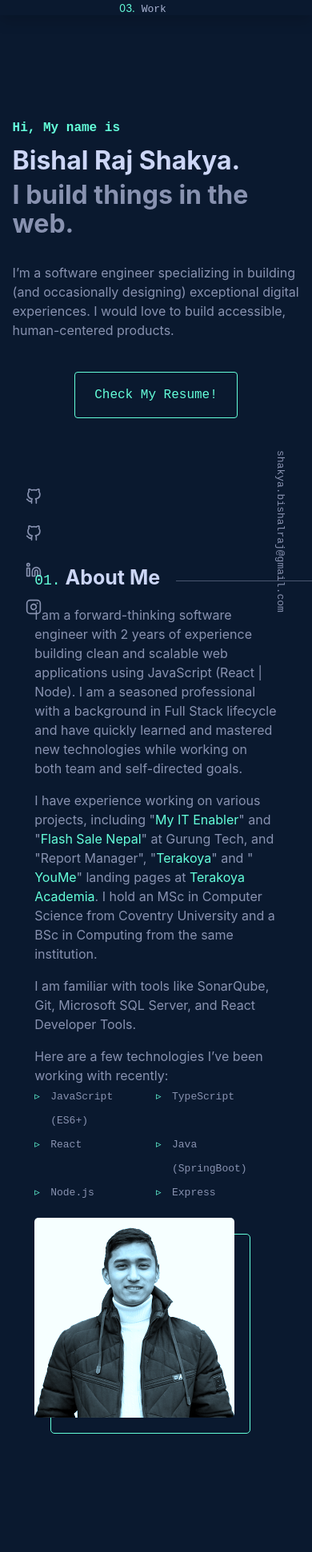
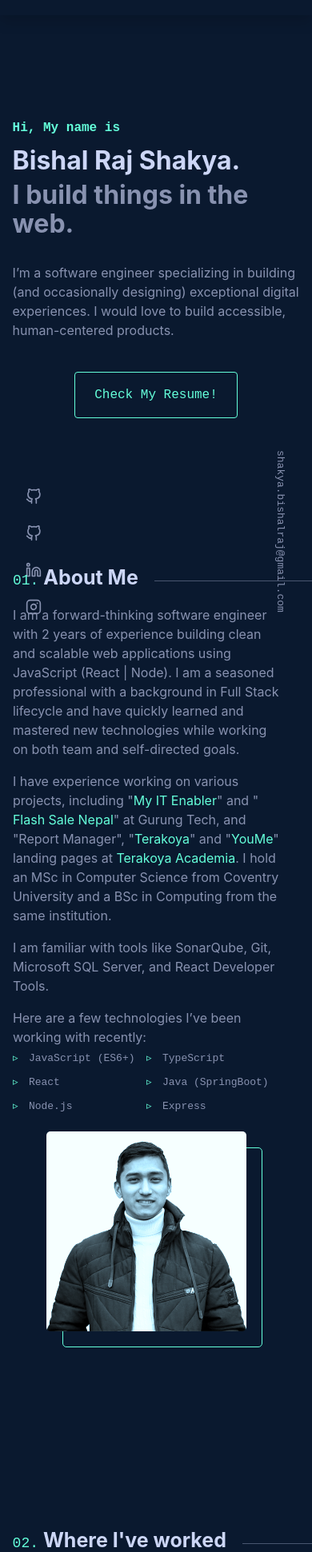
Before and after one commit to BishalRaj/portfolio-2023, a React (Vite) app: page / in a window 390 px wide. Shown: the part 56-1997 px from the top of the page at 80% size. Built offline with nearby package versions, Linux system fonts and the light colour scheme.

Commit message:
mobile view implemented

```diff
--- a/src/App.tsx
+++ b/src/App.tsx
@@ -9,12 +9,24 @@ import PersonalProjects from "./components/PersonalProjectComponent/PersonalProj
 import Contact from "./components/ContactComponent/Contact";
 import Footer from "./components/FooterComponent/Footer";
 import NavRef from "./ref/NavRef";
-import { useRef } from "react";
+import { useEffect, useRef, useState } from "react";
+
 function App() {
   const about = useRef(null);
   const experience = useRef(null);
   const work = useRef(null);
   const contact = useRef(null);
+
+  const [screenSize, setScreenSize] = useState<number>(window.innerWidth);
+  useEffect(() => {
+    const handleResize = () => {
+      setScreenSize(window.innerWidth);
+    };
+    window.addEventListener("resize", handleResize);
+    return () => {
+      window.removeEventListener("resize", handleResize);
+    };
+  }, []);
 
   const onNavClick = (stateRef: any) => {
     window.scrollTo({
@@ -30,6 +42,7 @@ function App() {
       <NavBar
         onNavClick={onNavClick}
         navRef={{ about, experience, work, contact }}
+        screenSize={screenSize}
       />
       {/* Section Intro */}
       <section>
@@ -43,13 +56,13 @@ function App() {
 
       {/* Work History */}
       <section ref={experience}>
-        <Work />
+        <Work screenSize={screenSize} />
       </section>
       <section ref={work}>
-        <PersonalProjects />
+        <PersonalProjects screenSize={screenSize} />
       </section>
       <section ref={contact}>
-        <Contact />
+        <Contact screenSize={screenSize} />
       </section>
 
       <Footer />
--- a/src/components/AboutComponent/style.scss
+++ b/src/components/AboutComponent/style.scss
@@ -128,17 +128,24 @@ h2 {
 }
 
 @media only screen and (max-width: 428px) {
-  .about-sans {
-    padding: 0px !important;
+  .about-sans,
+  .section-about {
+    margin: 0;
+    min-width: 100% !important;
+    max-width: 100% !important;
   }
+
   .about-img-div {
     width: 250px !important;
+    margin: auto;
     &::after {
       width: 250px;
       height: 250px;
     }
   }
   .section-about {
-    margin-bottom: 50%;
+    margin-bottom: 15%;
+    padding-left: 1%;
+    padding-right: 1%;
   }
 }
--- a/src/components/ContactComponent/Contact.tsx
+++ b/src/components/ContactComponent/Contact.tsx
@@ -1,18 +1,17 @@
 import React from "react";
 import { Col, Row } from "react-bootstrap";
 import "./style.scss";
-const Contact = ({ ref }: any) => {
+const Contact = ({ screenSize }: any) => {
   return (
     <div
       className="contact text-center d-flex align-items-center justify-content-center flex-column"
       id="contact"
-      ref={ref}
     >
       <h1>What's Next?</h1>
 
       <h2 className="my-3">Get In Touch</h2>
 
-      <p className="mx-auto" style={{ width: "35%" }}>
+      <p className="mx-auto">
         I’m not actively looking for any new opportunities, my inbox is always
         open. Whether you have a question or just want to say hi, I’ll try my
         best to get back to you!
--- a/src/components/ContactComponent/style.scss
+++ b/src/components/ContactComponent/style.scss
@@ -1,3 +1,14 @@
 .contact {
   height: 100vh;
+  p {
+    width: 35%;
+  }
 }
+
+@media only screen and (max-width: 428px) {
+  .contact {
+    p {
+      width: 95%;
+    }
+  }
+}
--- a/src/components/NavBarComponent/NavBar.tsx
+++ b/src/components/NavBarComponent/NavBar.tsx
@@ -1,13 +1,11 @@
 import { Navbar as NavbarBs } from "react-bootstrap";
+import { useEffect, useState } from "react";
+import { RxHamburgerMenu } from "react-icons/rx";
 import navItems from "../../data/nav.json";
 import firstLetterUpperCase from "../../utilities/firstLetterUpperCase";
 import "./style.scss";
-import { useEffect, useState } from "react";
-// import { useRef } from "react";
-// import { useIsVisible } from "../../utilities/useIsVisible";
-// import NavRef from "../../ref/NavRef";
 
-const NavBar = ({ onNavClick, navRef }: any) => {
+const NavBar = ({ onNavClick, navRef, screenSize }: any) => {
   const { about, experience, work, contact } = navRef;
   const [prevScrollPos, setPrevScrollPos] = useState(window.pageYOffset);
   const [visible, setVisible] = useState(true);
@@ -35,10 +33,9 @@ const NavBar = ({ onNavClick, navRef }: any) => {
     >
       Bishal
       <ul className="ms-auto my-auto nav-list">
-        {navItems.map((item, index) => (
+        {screenSize > 428 ? (
+          navItems.map((item, index) => (
             <li
-            // to={`#${item.item}`}
-            // as={NavLink}
               onClick={() => {
                 switch (item.item) {
                   case "about":
@@ -60,20 +57,13 @@ const NavBar = ({ onNavClick, navRef }: any) => {
             >
               <span>0{index + 1}.</span> {firstLetterUpperCase(item.item)}
             </li>
-        ))}
+          ))
+        ) : (
+          <div>
+            <RxHamburgerMenu />
+          </div>
+        )}
       </ul>
-      {/* <Nav className="ms-auto">
-        {navItems.map((item, index) => (
-          <Nav.Link
-            to={`#${item.item}`}
-            as={NavLink}
-            key={index * 1561}
-            className="px-4 text-light nav-text"
-          >
-            <span>0{index + 1}.</span> {firstLetterUpperCase(item.item)}
-          </Nav.Link>
-        ))}
-      </Nav> */}
     </NavbarBs>
   );
 };
--- a/src/components/PersonalProjectComponent/PersonalProjects.tsx
+++ b/src/components/PersonalProjectComponent/PersonalProjects.tsx
@@ -5,51 +5,17 @@ import { Link } from "react-router-dom";
 import ProjectData from "../../data/projects.json";
 import "./style.scss";
 
-const PersonalProjects = ({ ref }: any) => {
-  // var projects = [];
-  // for (let index = 0; index < 5; index++) {
-  //   projects.push(
-  //     // <Col lg={4} className="bg-danger  px-1 py-2">
-  //     <Col lg={4} className="  px-1 py-2">
-  //       <div className="project-card p-4 mx-auto bg-light-navy">
-  //         <Row className="h-100 d-flex justify-content-between">
-  //           <Col lg={12} className="d-flex height-fit-content">
-  //             <div className="w-50">
-  //               <a href="/">
-  //                 <CiFolderOn size={45} className="color-custom-green" />
-  //               </a>
-  //             </div>
-  //             <div className="text-right w-50 d-flex align-items-end py-2 justify-content-end project-link">
-  //               <a href="/" className="ml-1">
-  //                 <FiGithub size={20} />
-  //               </a>
-  //               <a href="/" className="ml-1">
-  //                 <FiGithub size={20} />
-  //               </a>
-  //             </div>
-  //           </Col>
-  //           <Col lg={12}>
-  //             <h5 className="text-light">Title</h5>
-  //             <p></p>
-  //           </Col>
-  //           <Col lg={12} className="project-skills height-fit-content">
-  //             <ul>
-  //               <li>react.js</li>
-  //               <li>react.js</li>
-  //               <li>react.js</li>
-  //             </ul>
-  //           </Col>
-  //         </Row>
-  //       </div>
-  //     </Col>
-  //   );
-  // }
-
+const PersonalProjects = ({ screenSize }: any) => {
   var projects = ProjectData.map((data) => {
     return (
-      <Col lg={4} className="  px-1 py-2" id="personalProject">
+      <Col
+        lg={4}
+        sm={12}
+        className="px-1 py-2 mx-auto personalProject"
+        id="personalProject"
+      >
         <Link to={"#"} className="project-link">
-          <div className="project-card p-4 mx-auto bg-light-navy">
+          <div className={`project-card mx-auto bg-light-navy p-4  `}>
             <Row className="h-100 d-flex justify-content-between">
               {/* Column links ******************************************************************************** */}
               <Col lg={12} className="d-flex height-fit-content">
@@ -89,10 +55,7 @@ const PersonalProjects = ({ ref }: any) => {
   });
 
   return (
-    <Row
-      ref={ref}
-      className="section-personal-project mx-auto d-flex justify-content-center"
-    >
+    <Row className="section-personal-project mx-auto d-flex justify-content-center">
       <div className="w-100 text-center">
         <p className="section-title mx-auto">Other Noteworthy Projects</p>
         <h1>View Archive</h1>
--- a/src/components/PersonalProjectComponent/style.scss
+++ b/src/components/PersonalProjectComponent/style.scss
@@ -61,3 +61,9 @@ $green: sv.$green;
     color: $green;
   }
 }
+
+@media only screen and (max-width: 428px) {
+  .section-personal-project {
+    width: auto;
+  }
+}
--- a/src/components/WorkComponent/Work.tsx
+++ b/src/components/WorkComponent/Work.tsx
@@ -1,26 +1,18 @@
-import React from "react";
+import React, { useState, useEffect } from "react";
 import VerticalTabs from "./VerticalTabs";
 import { Col, Row } from "react-bootstrap";
 import "./style.scss";
 import HorizontalTabs from "./HorizontalTabs";
 
-const Work = ({ ref }: any) => {
+const Work = ({ screenSize }: any) => {
   return (
-    <Row ref={ref} className="section-work d-flex align-items-center">
+    <Row className="section-work d-flex align-items-center">
       <Col lg={6} sm={12} className="mx-auto">
-        <p className="section-title mb-4">
+        <p className="section-title mb-4 experience">
           <span>02.</span> Where I've worked
           <span className="horizontal-line"></span>
         </p>
-        <VerticalTabs />
-      </Col>
-      <Col lg={12} sm={12} className="mx-auto">
-        <p className="section-title mb-4">
-          <span>02.</span> Where I've worked
-          <span className="horizontal-line"></span>
-        </p>
-
-        <HorizontalTabs />
+        {screenSize > 428 ? <VerticalTabs /> : <HorizontalTabs />}
       </Col>
     </Row>
   );
--- a/src/components/WorkComponent/style.scss
+++ b/src/components/WorkComponent/style.scss
@@ -55,4 +55,8 @@
     font-size: small !important;
     min-width: 100px !important;
   }
+  .experience {
+    padding-left: 4%;
+    padding-right: 4%;
+  }
 }
```
Lines whose indentation alone changed are shown as unchanged.
